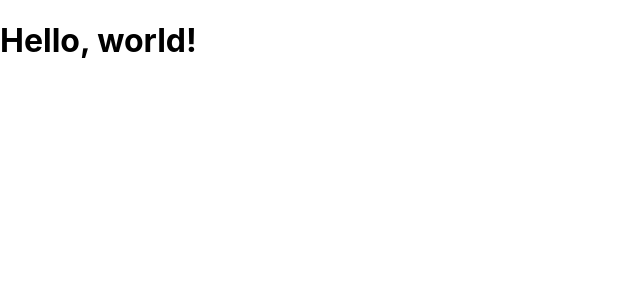
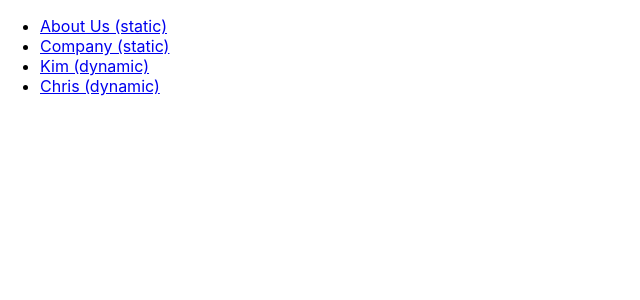
Before and after one commit to baby7305/react-router, a React (Create React App) app: page / in a window 1280 px wide. Shown: the top 300 px of the page, without its empty margins (0-640 px from the left). Built offline with nearby package versions, Linux system fonts and the light colour scheme.

Commit message:
Ambiguous Matches

```diff
--- a/src/App.js
+++ b/src/App.js
@@ -1,12 +1,63 @@
 import React, { Component } from 'react';
+import { BrowserRouter as Router, Route, Link, Switch } from "react-router-dom";
 import './App.css';
 
-class App extends Component {
-  render() {
-    return (
-      <h1>Hello, world!</h1>
-    );
-  }
+function AmbiguousExample() {
+  return (
+    <Router>
+      <div>
+        <ul>
+          <li>
+            <Link to="/about">About Us (static)</Link>
+          </li>
+          <li>
+            <Link to="/company">Company (static)</Link>
+          </li>
+          <li>
+            <Link to="/kim">Kim (dynamic)</Link>
+          </li>
+          <li>
+            <Link to="/chris">Chris (dynamic)</Link>
+          </li>
+        </ul>
+
+        {/*
+          Sometimes you want to have a whitelist of static paths
+          like "/about" and "/company" but also allow for dynamic
+          patterns like "/:user". The problem is that "/about"
+          is ambiguous and will match both "/about" and "/:user".
+          Most routers have an algorithm to decide for you what
+          it will match since they only allow you to match one
+          "route". React Router lets you match in multiple places
+          on purpose (sidebars, breadcrumbs, etc). So, when you
+          want to clear up any ambiguous matching, and not match
+          "/about" to "/:user", just wrap your <Route>s in a
+          <Switch>. It will render the first one that matches.
+      */}
+        <Switch>
+          <Route path="/about" component={About} />
+          <Route path="/company" component={Company} />
+          <Route path="/:user" component={User} />
+        </Switch>
+      </div>
+    </Router>
+  );
 }
 
-export default App;
+function About() {
+  return <h2>About</h2>;
+}
+
+function Company() {
+  return <h2>Company</h2>;
+}
+
+function User({ match }) {
+  return (
+    <div>
+      <h2>User: {match.params.user}</h2>
+    </div>
+  );
+}
+
+export default AmbiguousExample;
```
